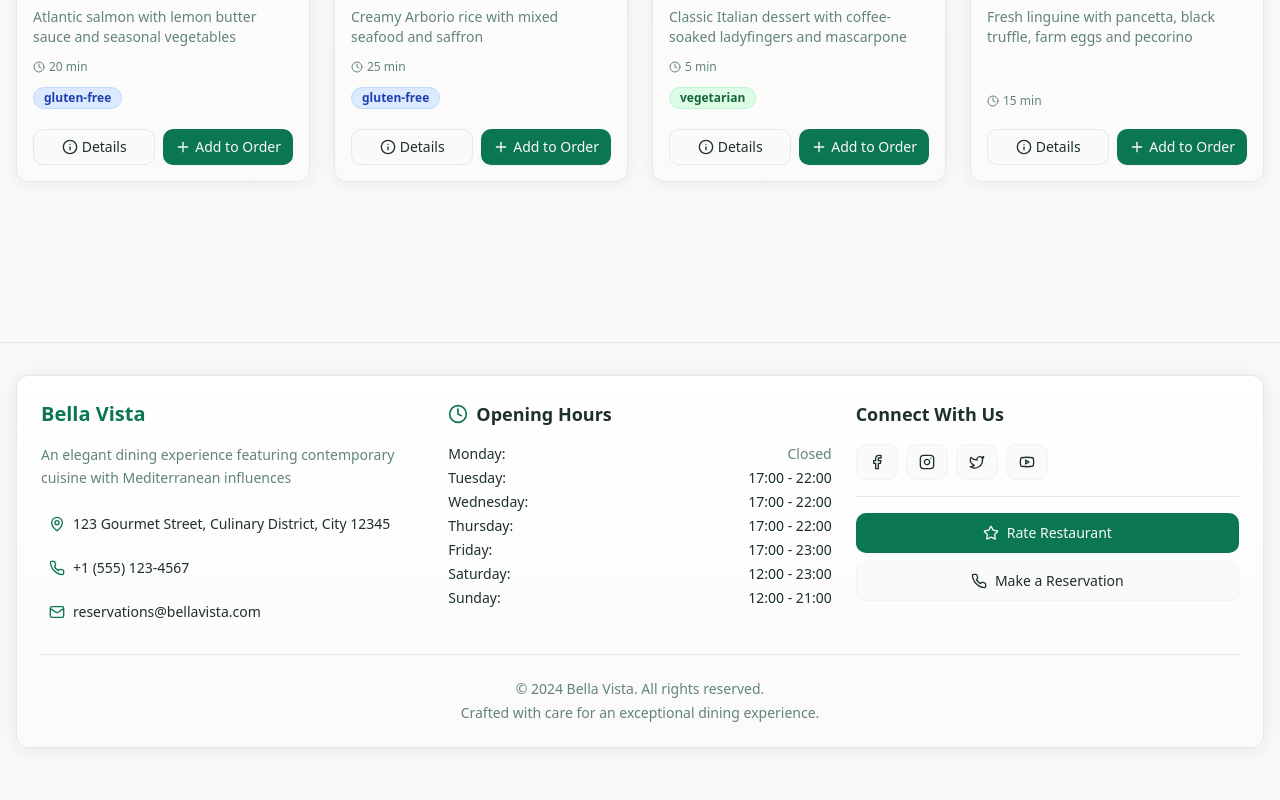
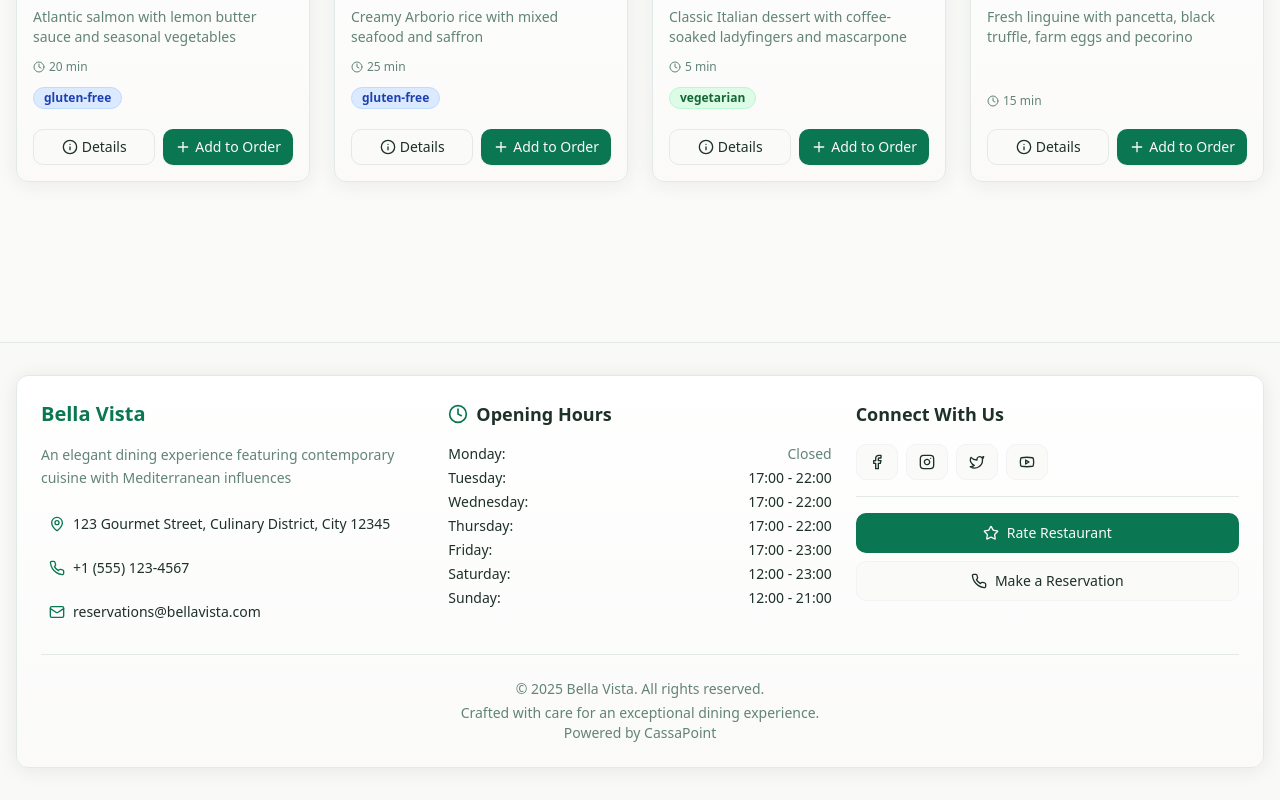
Before and after one commit to caspianbank/orderly-menu-flow, a React (Vite) app: page / in a window 1280 px wide. Shown: the part 1741-2541 px from the top of the page. Built offline with nearby package versions, Linux system fonts and the light colour scheme.

Commit message:
update footer

```diff
--- a/src/components/restaurant/Footer.tsx
+++ b/src/components/restaurant/Footer.tsx
@@ -167,8 +167,9 @@ export function Footer() {
             <Separator className="my-6" />
 
             <div className="text-center text-sm text-muted-foreground">
-              <p>&copy; 2024 {restaurantInfo.name}. All rights reserved.</p>
+              <p>&copy; {new Date().getFullYear()} {restaurantInfo.name}. All rights reserved.</p>
               <p className="mt-1">Crafted with care for an exceptional dining experience.</p>
+               <p>Powered by <span className="font-medium">CassaPoint</span></p>
             </div>
           </CardContent>
         </Card>
--- a/src/types/menu.ts
+++ b/src/types/menu.ts
@@ -54,5 +54,6 @@ export interface RestaurantInfo {
     facebook?: string;
     instagram?: string;
     twitter?: string;
+    youtube?: string;
   };
 }
```
